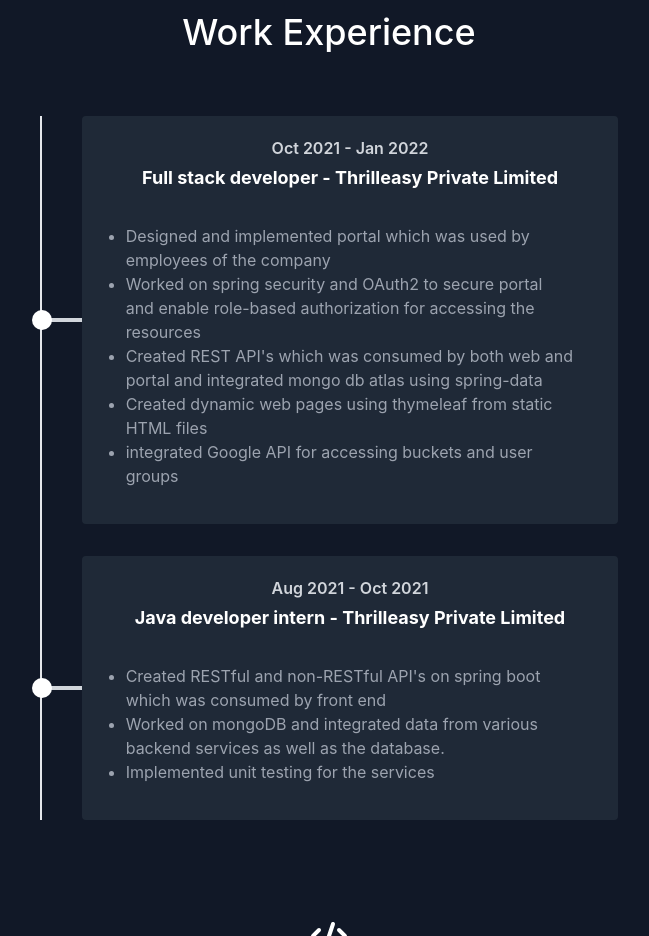
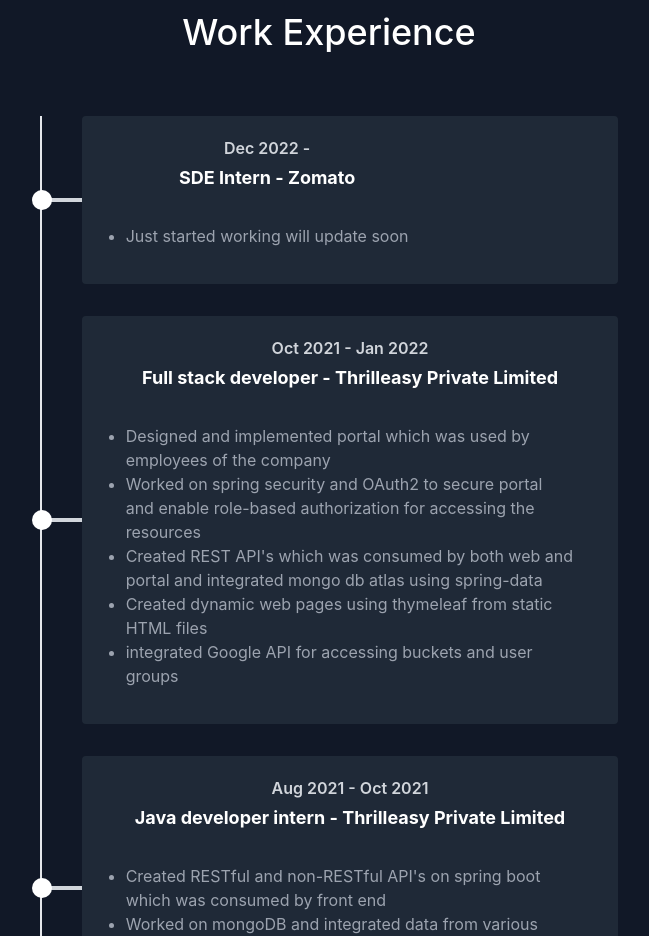
Before and after one commit to utsavvjain/portfolio, a React (Create React App) app: page / in a window 1280 px wide. Shown: the part 820-1756 px from the top of the page, without its empty margins (311-960 px from the left). Built offline with nearby package versions, Linux system fonts and the light colour scheme; no server answers.

Commit message:
Update data.js

```diff
--- a/src/data.js
+++ b/src/data.js
@@ -63,6 +63,15 @@
 ]
 export const experiences = [
     {
+        name: "Zomato",
+        role: "SDE Intern",
+        start: "Dec 2022",
+        end: "",
+        description: [
+            "Just started working will update soon"
+        ]
+    },
+    {
         name: "Thrilleasy Private Limited",
         role: "Full stack developer",
         start: "Oct 2021",
```
